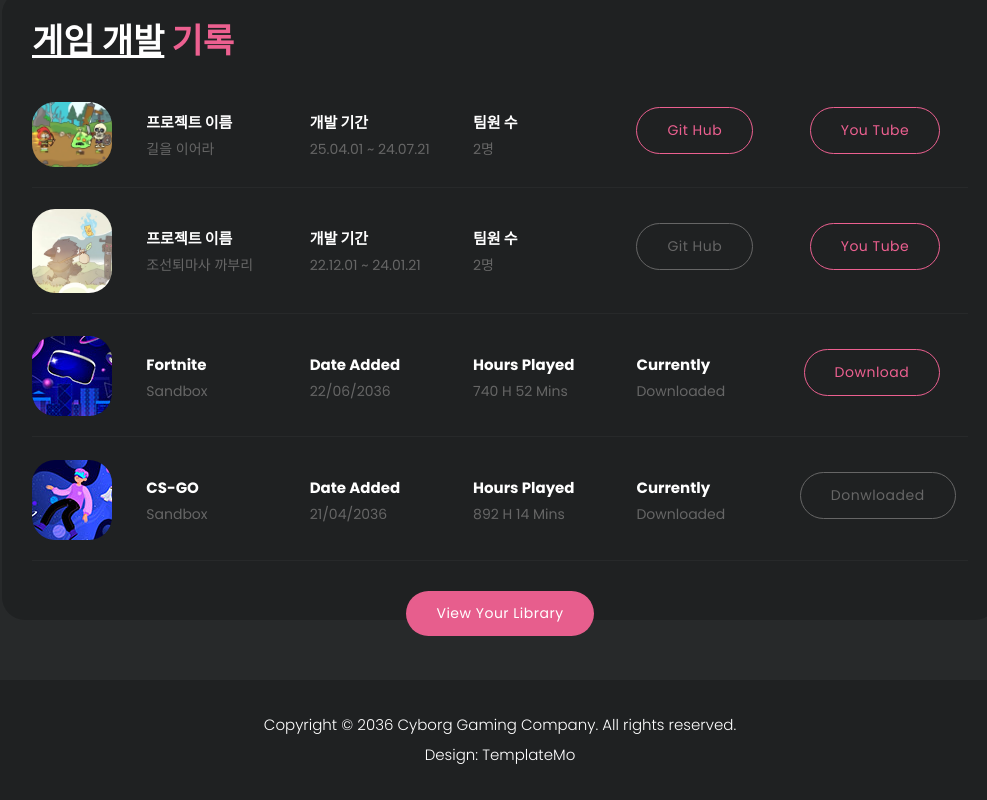
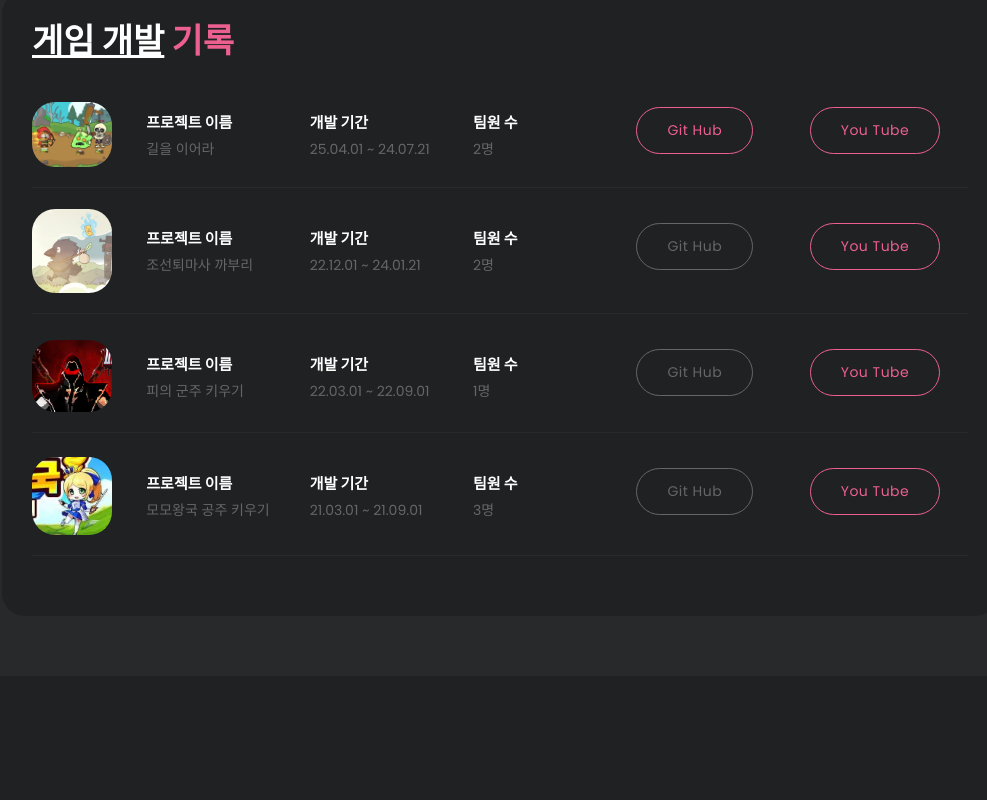
Before and after one commit to tjdtjq5/Portfolio, a plain HTML site: page index.html in a window 1280 px wide. Shown: the part 1689-2489 px from the top of the page, without its empty margins (140-1127 px from the left). After the commit the page ends 2365 px from the top, so only its background shows below. Drawn offline with nearby package versions, Linux system fonts and the light colour scheme.

Commit message:
no message

```diff
--- a/index.html
+++ b/index.html
@@ -45,11 +45,11 @@ https://templatemo.com/tm-579-cyborg-gaming
   <!-- ***** Preloader End ***** -->
 
   <!-- ***** Header Area Start ***** -->
-  <header class="header-area header-sticky">
+  <!--<header class="header-area header-sticky">
     <div class="container">
         <div class="row">
             <div class="col-12">
-                <nav class="main-nav">
+                <nav class="main-nav">-->
                     <!-- ***** Logo Start ***** -->
 <!--                    <a href="index.html" class="logo">-->
 <!--                        <img src="assets/images/logo.png" alt="">-->
@@ -64,7 +64,7 @@ https://templatemo.com/tm-579-cyborg-gaming
                     </div>-->
                     <!-- ***** Search End ***** -->
                     <!-- ***** Menu Start ***** -->
-                    <ul class="nav">
+                    <!--<ul class="nav">
                         <li><a href="index.html" class="active">Home</a></li>
                         <li><a href="browse.html">Browse</a></li>
                         <li><a href="details.html">Details</a></li>
@@ -73,13 +73,13 @@ https://templatemo.com/tm-579-cyborg-gaming
                     </ul>
                     <a class='menu-trigger'>
                         <span>Menu</span>
-                    </a>
+                    </a>-->
                     <!-- ***** Menu End ***** -->
-                </nav>
+                <!--</nav>
             </div>
         </div>
     </div>
-  </header>
+  </header>-->
   <!-- ***** Header Area End ***** -->
 
   <div class="container">
@@ -208,7 +208,7 @@ https://templatemo.com/tm-579-cyborg-gaming
                               </li>
                               <li>
                                   <div class="main-border-button">
-                                      <a href="https://youtu.be/QufIbf8Wz5k" target="_blank" rel="noopener noreferrer">
+                                      <a href="https://www.youtube.com/watch?v=QufIbf8Wz5k&feature=youtu.be" target="_blank" rel="noopener noreferrer">
                                           You Tube
                                       </a>
                                   </div>
@@ -228,7 +228,7 @@ https://templatemo.com/tm-579-cyborg-gaming
                               </li>
                               <li>
                                   <div class="main-border-button">
-                                      <a href="https://youtu.be/n182S8bILvo" target="_blank" rel="noopener noreferrer">
+                                      <a href="https://www.youtube.com/watch?v=n182S8bILvo" target="_blank" rel="noopener noreferrer">
                                           You Tube
                                       </a>
                                   </div>
@@ -237,15 +237,19 @@ https://templatemo.com/tm-579-cyborg-gaming
                       </div>
                       <div class="item">
                           <ul>
-                              <li><img src="assets/images/game-02.jpg" alt="" class="templatemo-item"></li>
-                              <li><h4>Fortnite</h4><span>Sandbox</span></li>
-                              <li><h4>Date Added</h4><span>22/06/2036</span></li>
-                              <li><h4>Hours Played</h4><span>740 H 52 Mins</span></li>
-                              <li><h4>Currently</h4><span>Downloaded</span></li>
+                              <li><img src="assets/images/BloodRect.png" alt="" class="templatemo-item"></li>
+                              <li><h4>프로젝트 이름</h4><span>피의 군주 키우기</span></li>
+                              <li><h4>개발 기간</h4><span>22.03.01 ~ 22.09.01</span></li>
+                              <li><h4>팀원 수</h4><span>1명</span></li>
+                              <li>
+                                  <div class="main-border-button border-no-active">
+                                      <a href="#">Git Hub</a>
+                                  </div>
+                              </li>
                               <li>
                                   <div class="main-border-button">
-                                      <a href="https://play.google.com/store/apps/details?id=com.superplanet.crow" target="_blank" rel="noopener noreferrer">
-                                          Download
+                                      <a href="https://www.youtube.com/watch?v=wRttS42fg5o" target="_blank" rel="noopener noreferrer">
+                                          You Tube
                                       </a>
                                   </div>
                               </li>
@@ -253,20 +257,24 @@ https://templatemo.com/tm-579-cyborg-gaming
                       </div>
                       <div class="item last-item">
                           <ul>
-                              <li><img src="assets/images/game-03.jpg" alt="" class="templatemo-item"></li>
-                              <li><h4>CS-GO</h4><span>Sandbox</span></li>
-                              <li><h4>Date Added</h4><span>21/04/2036</span></li>
-                              <li><h4>Hours Played</h4><span>892 H 14 Mins</span></li>
-                              <li><h4>Currently</h4><span>Downloaded</span></li>
-                              <li><div class="main-border-button border-no-active"><a href="#">Donwloaded</a></div></li>
+                              <li><img src="assets/images/MoMoRect.png" alt="" class="templatemo-item"></li>
+                              <li><h4>프로젝트 이름</h4><span>모모왕국 공주 키우기</span></li>
+                              <li><h4>개발 기간</h4><span>21.03.01 ~ 21.09.01</span></li>
+                              <li><h4>팀원 수</h4><span>3명</span></li>
+                              <li>
+                                  <div class="main-border-button border-no-active">
+                                      <a href="#">Git Hub</a>
+                                  </div>
+                              </li>
+                              <li>
+                                  <div class="main-border-button">
+                                      <a href="https://www.youtube.com/watch?v=kr6pOckStrI" target="_blank" rel="noopener noreferrer">
+                                          You Tube
+                                      </a>
+                                  </div>
+                              </li>
                           </ul>
                       </div>
-                  </div>
-                  <div class="col-lg-12">
-                      <div class="main-button">
-                          <a href="profile.html">View Your Library</a>
-                      </div>
-                  </div>
               </div>
               <!-- ***** Gaming Library End ***** -->
           </div>
@@ -274,7 +282,7 @@ https://templatemo.com/tm-579-cyborg-gaming
     </div>
   </div>
 
-  <footer>
+  <!--<footer>
     <div class="container">
       <div class="row">
         <div class="col-lg-12">
@@ -284,7 +292,7 @@ https://templatemo.com/tm-579-cyborg-gaming
         </div>
       </div>
     </div>
-  </footer>
+  </footer>-->
 
 
   <!-- Scripts -->
```
Also changed, not shown: assets/images/BloodRect.png (added), assets/images/MoMoRect.png (added).
